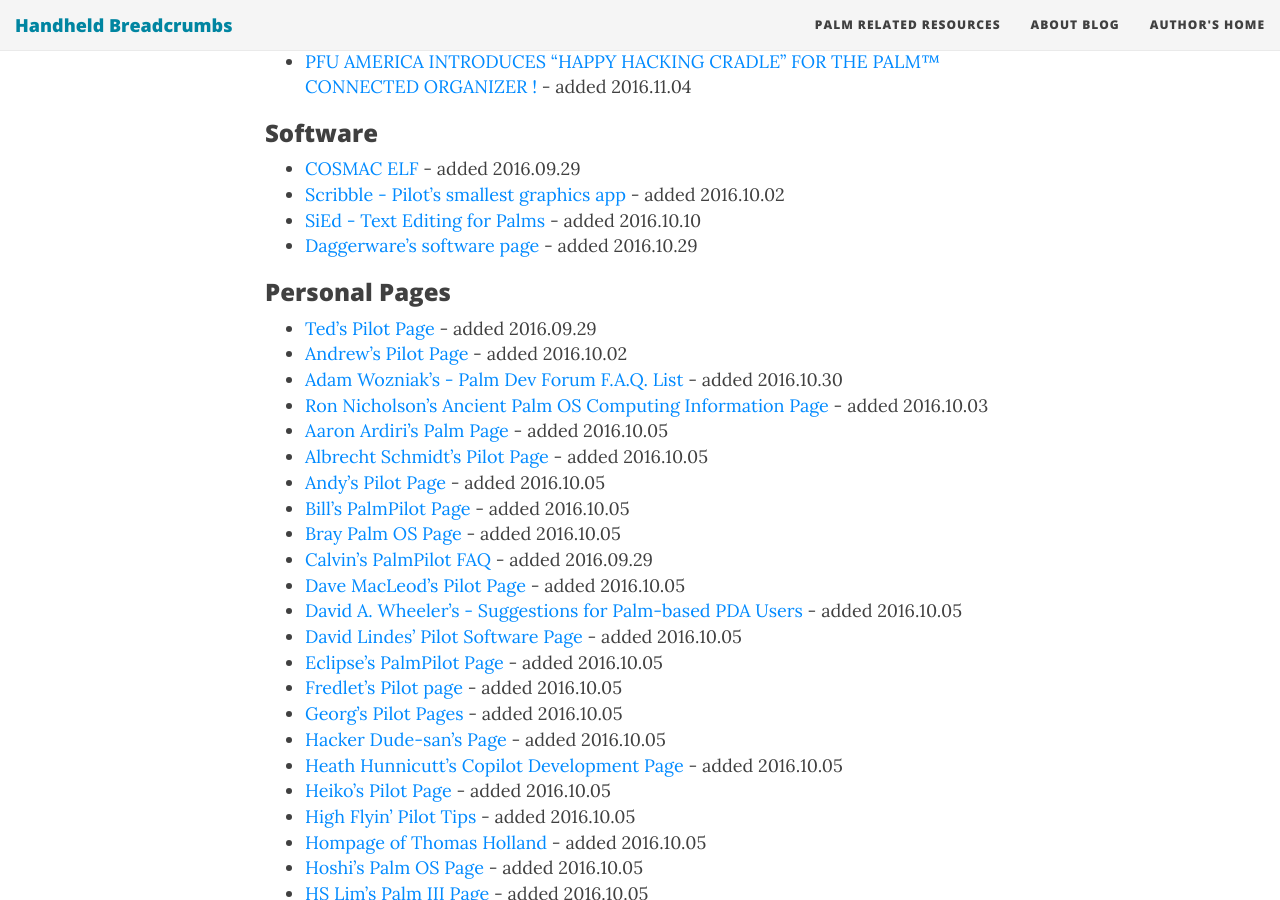
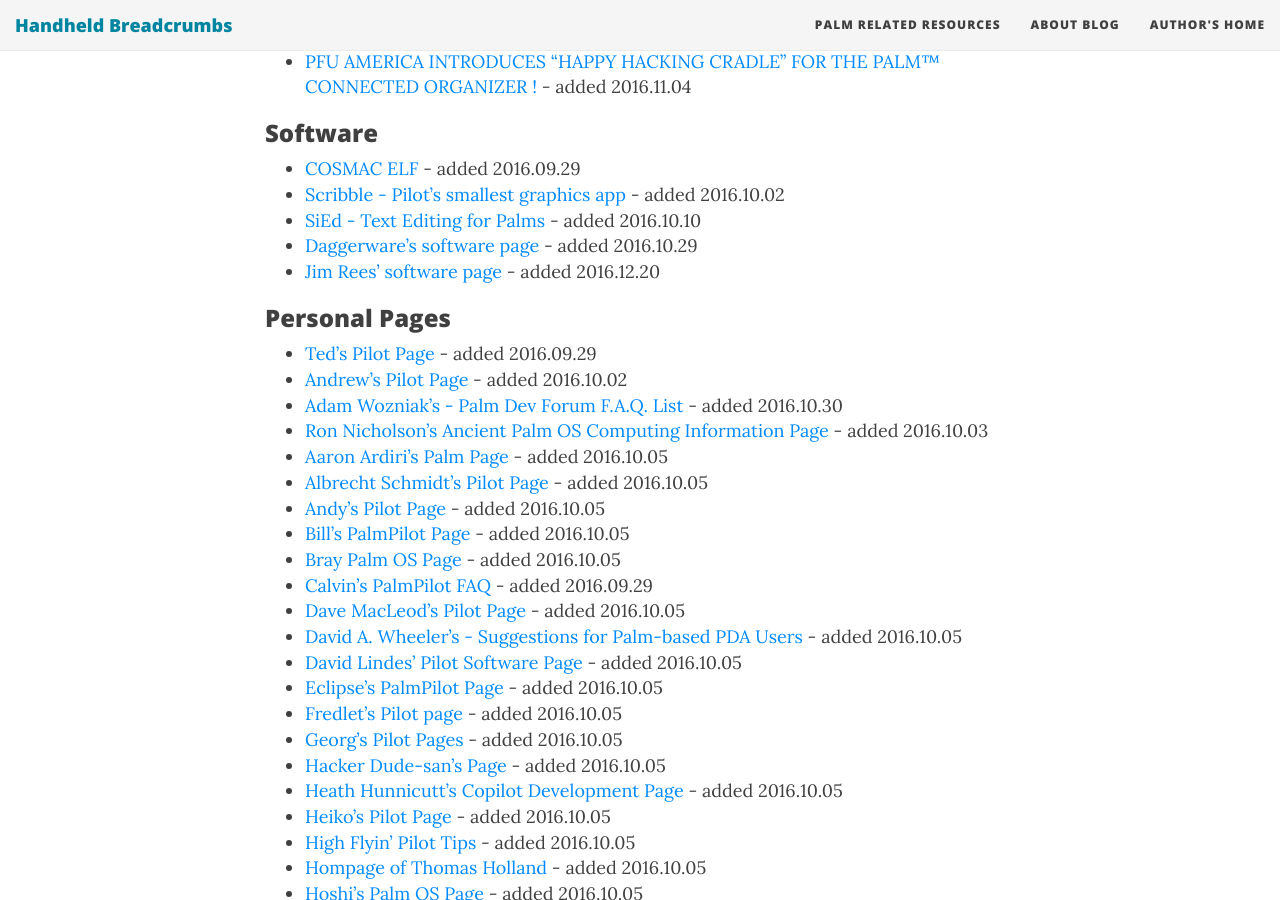
Before and after one commit to handheldbreadcrumbs/handheldbreadcrumbs.github.io, a Jekyll site: the page built from palmresources.md, in a window 1280 px wide and 900 px high, scrolled down 409 px. Built offline with Jekyll 4.4.1, drawn with Linux system fonts in a browser that asks for light colours; nearby versions of some CDN libraries.

Commit message:
added link to Jim Rees software page

```diff
--- a/palmresources.md
+++ b/palmresources.md
@@ -17,6 +17,7 @@
 * [Scribble - Pilot's smallest graphics app](http://web.archive.org/web/19981205214849/http://www.iosphere.net/~howlett/pilot/scribble.html){:target="_blank"} - added 2016.10.02
 * [SiEd - Text Editing for Palms](https://web.archive.org/web/20070323092635/http://benroe.com/sied/index.php){:target="_blank"} - added 2016.10.10
 * [Daggerware's software page](http://web.archive.org/web/19980127125152/http://www.daggerware.com/){:target="_blank"} - added 2016.10.29
+* [Jim Rees' software page](http://web.archive.org/web/20161220091747/http://www.citi.umich.edu/u/rees/pilot/){:target="_blank"} - added 2016.12.20
 
 ### Personal Pages
 * [Ted's Pilot Page](http://web.archive.org/web/19981203160903/http://web.mit.edu/tytso/www/pilot/index.html){:target="_blank"} - added 2016.09.29
```
